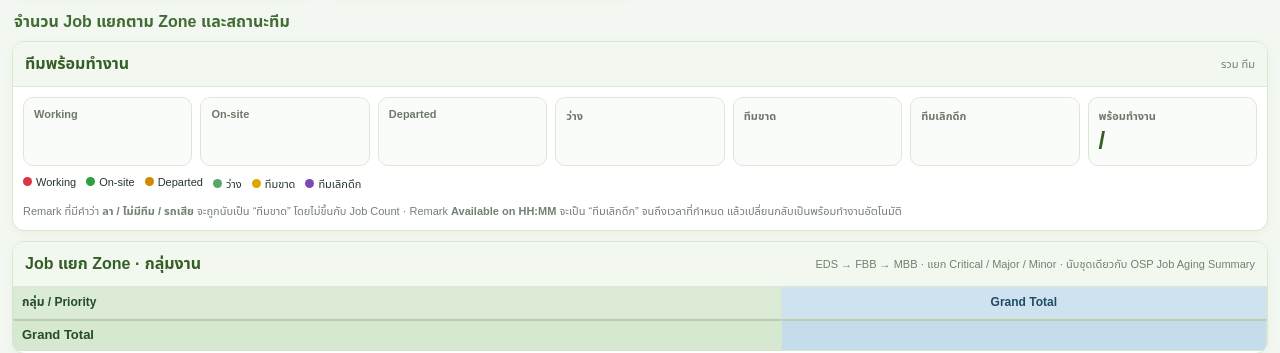
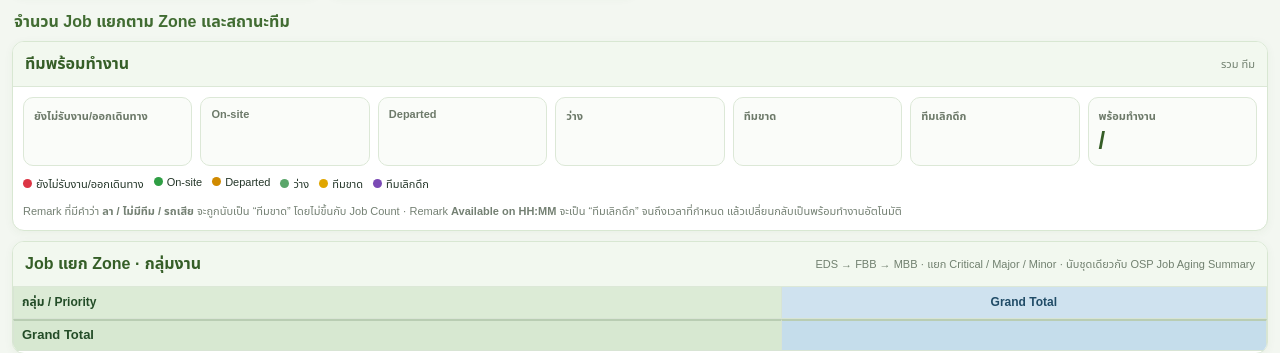
Before and after one commit to parinyko/osp-dashboard2, a Python web app: template templates/home.html in a window 1280 px wide. Shown: the part 480-833 px from the top of the page. Run offline with Jinja, Linux system fonts and the light colour scheme; the template is opened without the code that fills it, so the values that code supplies are empty.

Commit message:
Home: rename the Working card to ยังไม่รับงาน/ออกเดินทาง
It counts teams holding an Assigned or Accepted job, i.e. not yet on the
way; the card and its legend now say so. Counting is unchanged.

```diff
--- a/templates/home.html
+++ b/templates/home.html
@@ -240,9 +240,9 @@ h1{margin:0;color:#4f8f18;font-size:28px;font-weight:900}.subtitle{margin-top:4p
 
 <div class="section-title">จำนวน Job แยกตาม Zone และสถานะทีม</div>
 <section class="team-row">
-<div class="panel team-panel"><div class="panel-head"><div class="panel-title">ทีมพร้อมทำงาน</div><div class="panel-note">รวม {{ team_summary.total }} ทีม</div></div><div class="team-cards"><div class="team-stat"><div class="label">Working</div><div class="value working">{{ team_summary.working }}</div></div><div class="team-stat"><div class="label">On-site</div><div class="value onsite">{{ team_summary.onsite }}</div></div><div class="team-stat"><div class="label">Departed</div><div class="value departed">{{ team_summary.departed }}</div></div><div class="team-stat"><div class="label">ว่าง</div><div class="value free">{{ team_summary.free }}</div></div><div class="team-stat"><div class="label">ทีมขาด</div><div class="value missing">{{ team_summary.missing }}</div></div><div class="team-stat"><div class="label">ทีมเลิกดึก</div><div class="value late">{{ team_summary.late }}</div></div><div class="team-stat"><div class="label">พร้อมทำงาน</div><div class="value ready ready-total">
+<div class="panel team-panel"><div class="panel-head"><div class="panel-title">ทีมพร้อมทำงาน</div><div class="panel-note">รวม {{ team_summary.total }} ทีม</div></div><div class="team-cards"><div class="team-stat"><div class="label">ยังไม่รับงาน/ออกเดินทาง</div><div class="value working">{{ team_summary.working }}</div></div><div class="team-stat"><div class="label">On-site</div><div class="value onsite">{{ team_summary.onsite }}</div></div><div class="team-stat"><div class="label">Departed</div><div class="value departed">{{ team_summary.departed }}</div></div><div class="team-stat"><div class="label">ว่าง</div><div class="value free">{{ team_summary.free }}</div></div><div class="team-stat"><div class="label">ทีมขาด</div><div class="value missing">{{ team_summary.missing }}</div></div><div class="team-stat"><div class="label">ทีมเลิกดึก</div><div class="value late">{{ team_summary.late }}</div></div><div class="team-stat"><div class="label">พร้อมทำงาน</div><div class="value ready ready-total">
     {{ team_summary.ready }} / {{ team_summary.total }}
-</div></div></div><div class="legend"><span><i class="dot work"></i>Working</span><span><i class="dot onsite"></i>On-site</span><span><i class="dot departed"></i>Departed</span><span><i class="dot free"></i>ว่าง</span><span><i class="dot missing"></i>ทีมขาด</span><span><i class="dot late"></i>ทีมเลิกดึก</span></div><div class="team-detail">Remark ที่มีคำว่า <b>ลา / ไม่มีทีม / รถเสีย</b> จะถูกนับเป็น “ทีมขาด” โดยไม่ขึ้นกับ Job Count · Remark <b>Available on HH:MM</b> จะเป็น “ทีมเลิกดึก” จนถึงเวลาที่กำหนด แล้วเปลี่ยนกลับเป็นพร้อมทำงานอัตโนมัติ</div></div>
+</div></div></div><div class="legend"><span><i class="dot work"></i>ยังไม่รับงาน/ออกเดินทาง</span><span><i class="dot onsite"></i>On-site</span><span><i class="dot departed"></i>Departed</span><span><i class="dot free"></i>ว่าง</span><span><i class="dot missing"></i>ทีมขาด</span><span><i class="dot late"></i>ทีมเลิกดึก</span></div><div class="team-detail">Remark ที่มีคำว่า <b>ลา / ไม่มีทีม / รถเสีย</b> จะถูกนับเป็น “ทีมขาด” โดยไม่ขึ้นกับ Job Count · Remark <b>Available on HH:MM</b> จะเป็น “ทีมเลิกดึก” จนถึงเวลาที่กำหนด แล้วเปลี่ยนกลับเป็นพร้อมทำงานอัตโนมัติ</div></div>
 </section>
 
 <section class="panel zone-group-panel">
```
